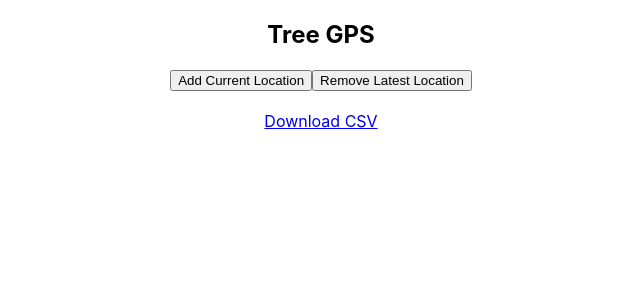
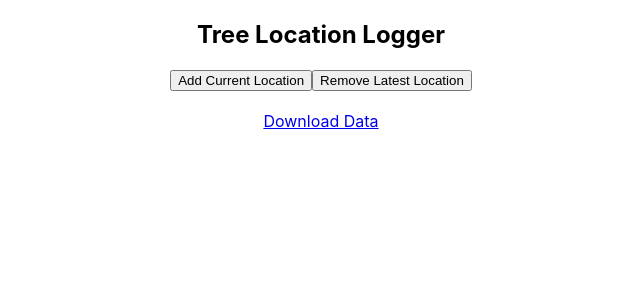
Before and after one commit to StuartMcClintock/tree-gps, a React (Create React App) app: page / in a window 1280 px wide. Shown: the top 300 px of the page, without its empty margins (319-959 px from the left). Built offline with nearby package versions, Linux system fonts and the light colour scheme.

Commit message:
update wording

```diff
--- a/src/components/locationCollector.js
+++ b/src/components/locationCollector.js
@@ -31,14 +31,14 @@ export default class LocationCollector extends Component {
   render() {
     return (
       <div>
-        <h2>Tree GPS</h2>
+        <h2>Tree Location Logger</h2>
         <button onClick={() => this.addCoord()}>Add Current Location</button>
         <button onClick={() => this.removeCoord()}>Remove Latest Location</button>
         <br />
-        {this.state.data.map(data => <p>{data.num}. Lat: {data.latitude}, Lon: {data.longitude}</p>)}
+        {this.state.data.map(data => <p>{data.num}. Latitude: {data.latitude}, Longitude: {data.longitude}</p>)}
         <br />
         <CSVLink data={this.state.data} headers={this.headers} filename={"coordinate-list.csv"}>
-          Download CSV
+          Download Data
         </CSVLink>
       </div>
     );
```
